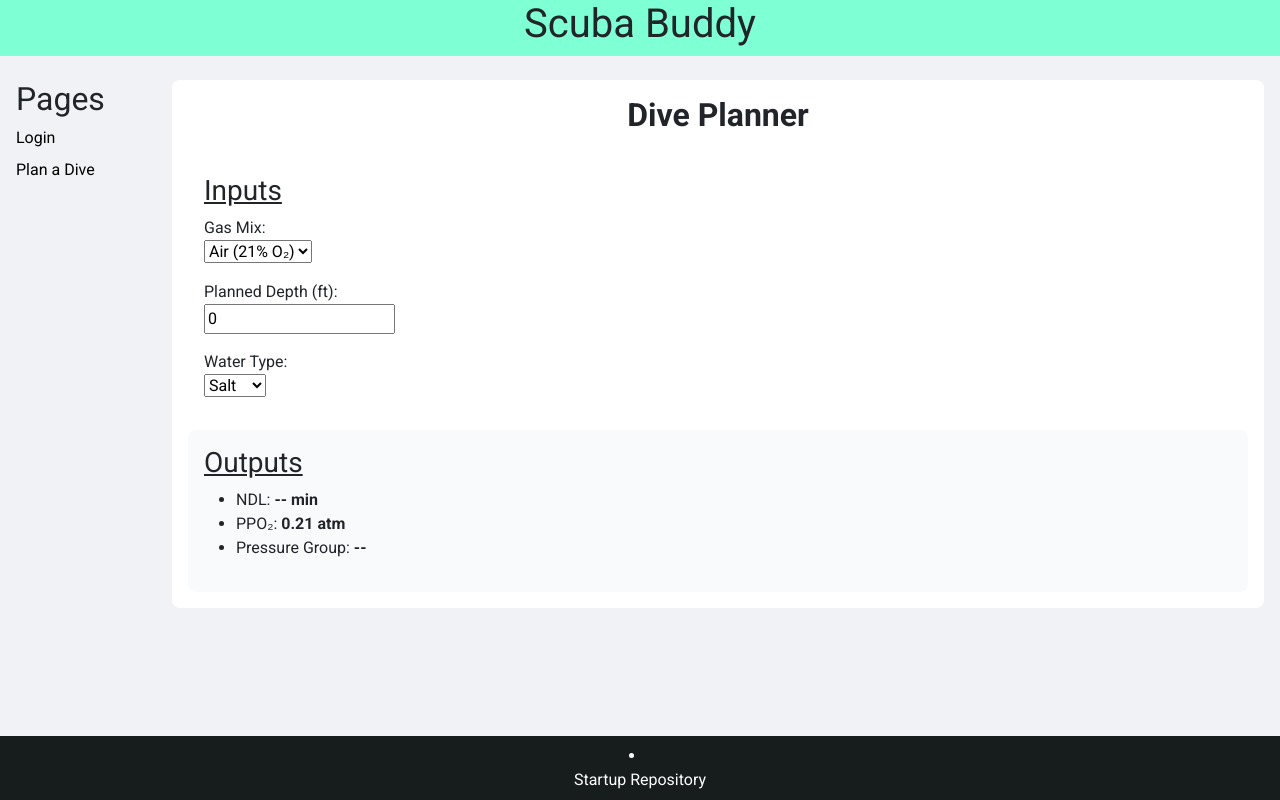
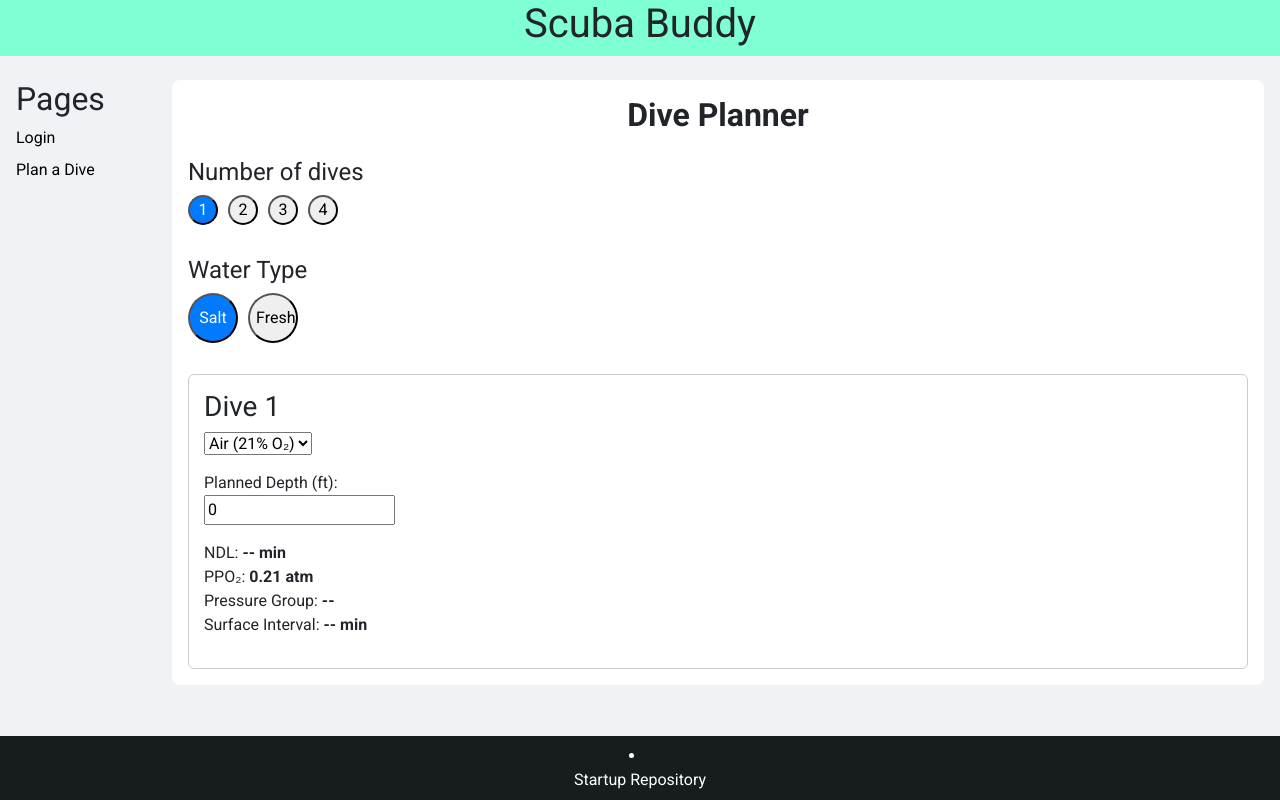
Before and after one commit to josh10e/startup, a React (Vite) app: page /diveplanner in a window 1280 px wide. Built offline with nearby package versions, Linux system fonts and the light colour scheme.

Commit message:
Rewrote diveplanner to include 4 buttons at the top deciding on the number of consecutive dives. This adds extra  dive templates dynamically. Added buttons for salt and fresh water.  Added starting pressure group variable

```diff
--- a/src/app.css
+++ b/src/app.css
@@ -2,6 +2,63 @@
 
 * {
   box-sizing: border-box;
+}
+
+.dive-templates-container {
+  display: flex;
+  flex-wrap: wrap;
+  gap: 20px;
+}
+
+.dive-template {
+  flex: 1 1 220px;
+  border: 1px solid #ccc;
+  padding: 15px;
+  border-radius: 6px;
+}
+
+.gas-row {
+  display: flex;
+  align-items: center;
+  gap: 10px;
+}
+
+.nitrox-slider {
+  display: flex;
+  align-items: center;
+  gap: 5px;
+  margin-left: 10px;
+}
+
+.dive-selector, .water-selector {
+  margin-bottom: 15px;
+}
+
+.dive-btn{
+  border-radius: 50%;
+  width: 30px;
+  height: 30px;
+  margin-right: 10px;
+  cursor: pointer;
+}
+
+.water-btn {
+  border-radius: 50%;
+  width: 50px;
+  height: 50px;
+  margin-right: 10px;
+  cursor: pointer;
+}
+
+.dive-btn.active, .water-btn.active {
+  background-color: #007bff;
+  color: white;
+}
+
+.dive-outputs {
+  margin-top: 10px;
+  list-style-type: none;
+  padding-left: 0;
 }
 
 .app-body {
--- a/src/diveplanner/diveplanner.jsx
+++ b/src/diveplanner/diveplanner.jsx
@@ -2,89 +2,134 @@ import React, { useState } from 'react';
 import '../app.css';
 
 export function DivePlanner() {
-  const [gas, setGas] = useState("air");
-  const [o2, setO2] = useState(32);       // Oxygen percentage
-  const [depth, setDepth] = useState(0);  // Planned depth in feet
-  const fractionO2 = gas === "air" ? 0.21 : o2 / 100;
-  const ambientPressure = 1 + depth / 33;
-  const ppo2 = (fractionO2 * ambientPressure).toFixed(2);
+  const [numDives, setNumDives] = useState(1);
+  const [waterType, setWaterType] = useState("salt");
+  const [dives, setDives] = useState([
+    { gas: "air", o2: 32, depth: 0 }
+  ]);
 
-  const handleO2Change = (value) => {
+  const updateDive = (index, field, value) => {
+    const newDives = [...dives];
+    if (field === "o2") {
       const clamped = Math.max(21, Math.min(40, Number(value)));
-    setO2(clamped);
+      newDives[index][field] = clamped;
+    } else {
+      newDives[index][field] = value;
+    }
+    setDives(newDives);
+  };
+
+  const handleNumDivesChange = (n) => {
+    setNumDives(n);
+    const newDives = [...dives];
+    while (newDives.length < n) newDives.push({ gas: "air", o2: 32, depth: 0 });
+    setDives(newDives.slice(0, n));
   };
 
   return (
     <main>
       <section className="content">
         <h2 className="page-title">Dive Planner</h2>
-        <form>
-          <section className="inputs">
-            <h3>Inputs</h3>
 
-            <div className="form-group">
-              <label htmlFor="gas">Gas Mix:</label><br />
+        <div className="selector-group">
+        <h4>Number of dives</h4>
+        <div className="dive-selector">
+          {[1,2,3,4].map((n) => (
+            <button
+              key={n}
+              type="button"
+              className={`dive-btn ${numDives===n ? 'active' : ''}`}
+              onClick={() => handleNumDivesChange(n)}
+            >
+              {n}
+            </button>
+          ))}
+        </div>
+      </div>
+
+        <div className="selector-group">
+        <h4>Water Type</h4>
+        <div className="water-selector">
+          {["salt","fresh"].map((type) => (
+            <button
+              key={type}
+              type="button"
+              className={`water-btn ${waterType===type ? 'active' : ''}`}
+              onClick={() => setWaterType(type)}
+            >
+              {type.charAt(0).toUpperCase() + type.slice(1)}
+            </button>
+          ))}
+        </div>
+      </div>
+
+        <div className="dive-templates-container">
+          {dives.slice(0, numDives).map((dive, idx) => {
+            const fractionO2 = dive.gas === "air" ? 0.21 : dive.o2 / 100;
+            const ambientPressure = 1 + dive.depth / 33;
+            const ppo2 = (fractionO2 * ambientPressure).toFixed(2);
+
+            return (
+              <section key={idx} className="dive-template">
+                <h3>Dive {idx+1}</h3>
+
+                <div className="form-group gas-row">
                   <select
-                id="gas"
-                value={gas}
-                onChange={(e) => setGas(e.target.value)}
+                    value={dive.gas}
+                    onChange={(e) => updateDive(idx, "gas", e.target.value)}
                   >
                     <option value="air">Air (21% O₂)</option>
                     <option value="nitrox">Nitrox</option>
                   </select>
-            </div>
 
-            {gas === "nitrox" && (
-              <div className="form-group nitrox-only">
-                <label htmlFor="o2slider">Oxygen Percentage:</label><br />
+                  {dive.gas === "nitrox" && (
+                    <div className="nitrox-slider">
                       <input
                         type="range"
-                  id="o2slider"
                         min="21"
                         max="40"
-                  value={o2}
-                  onChange={(e) => handleO2Change(e.target.value)}
+                        value={dive.o2}
+                        onChange={(e) => updateDive(idx, "o2", e.target.value)}
                       />
                       <input
                         type="number"
-                  id="o2value"
                         min="21"
                         max="40"
-                  value={o2}
-                  onChange={(e) => handleO2Change(e.target.value)}
+                        value={dive.o2}
+                        onChange={(e) => updateDive(idx, "o2", e.target.value)}
                       /> %
                     </div>
                   )}
+                </div>
 
                 <div className="form-group">
-              <label htmlFor="depth">Planned Depth (ft):</label><br />
+                  <label>Planned Depth (ft):</label><br />
                   <input
                     type="number"
-                id="depth"
-                value={depth}
                     min="0"
-                onChange={(e) => setDepth(Number(e.target.value))}
+                    value={dive.depth}
+                    onChange={(e) => updateDive(idx, "depth", Number(e.target.value))}
                   />
                 </div>
 
-            <div className="form-group">
-              <label htmlFor="water">Water Type:</label><br />
-              <select id="water">
-                <option value="salt">Salt</option>
-                <option value="fresh">Fresh</option>
-              </select>
-            </div>
-          </section>
+                <ul className="dive-outputs">
+                  {idx >= 1 && (
+                    <li>Starting PG: <strong>--</strong></li>
+                  )}
 
-          <section className="outputs">
-            <h3>Outputs</h3>
-            <ul>
-              <li>NDL: <strong>-- min</strong></li>
+                  <li>{idx === 0 ? "NDL" : "ANDL"}: <strong>-- min</strong></li>
+
                   <li>PPO₂: <strong>{ppo2} atm</strong></li>
                   <li>Pressure Group: <strong>--</strong></li>
+
+                  {idx < 3 && (
+                    <li>Surface Interval: <strong>-- min</strong></li>
+                  )}
                 </ul>
               </section>
-        </form>
+            );
+          })}
+        </div>
       </section>
     </main>
   );
```
Lines whose indentation alone changed are shown as unchanged.
